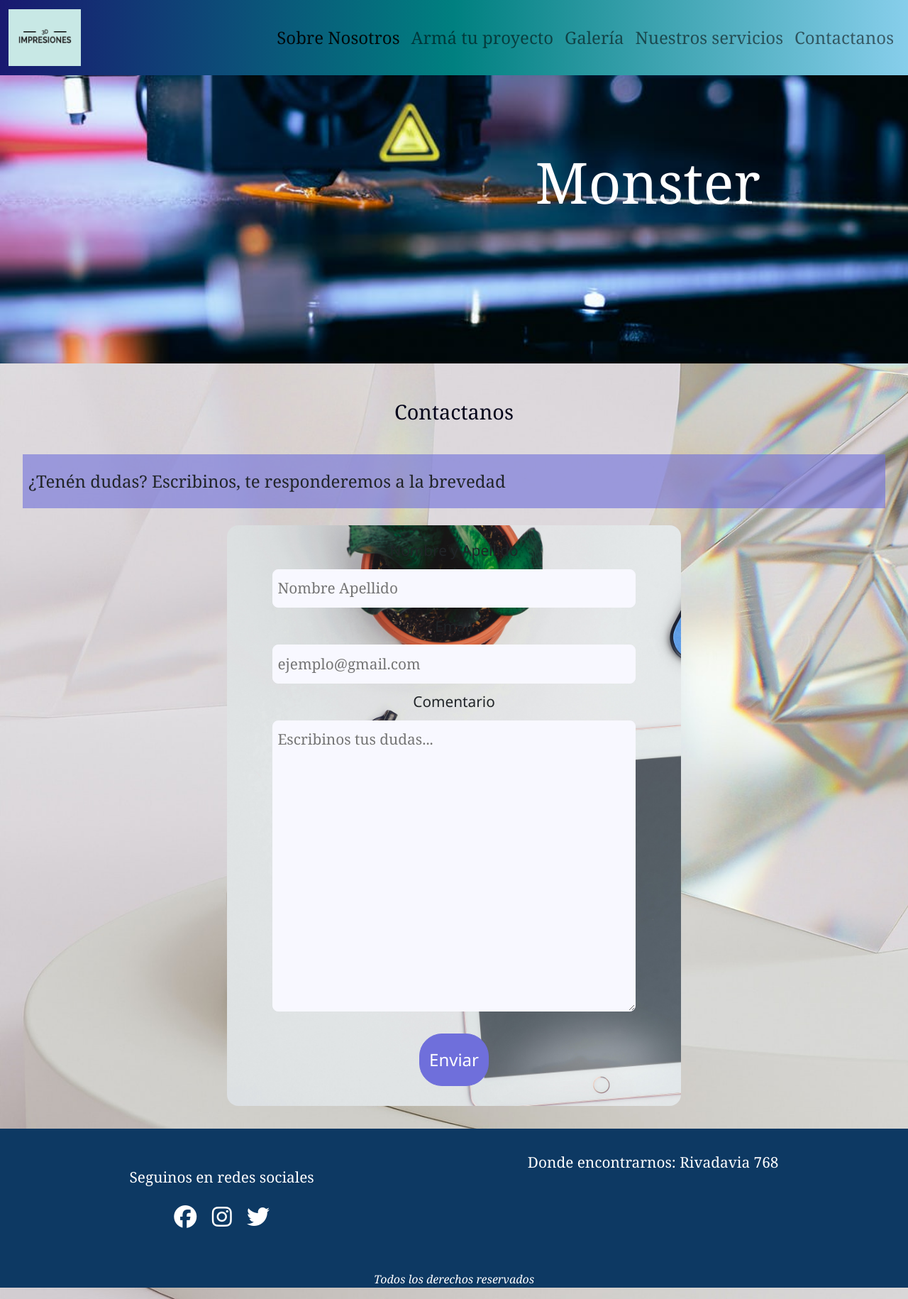
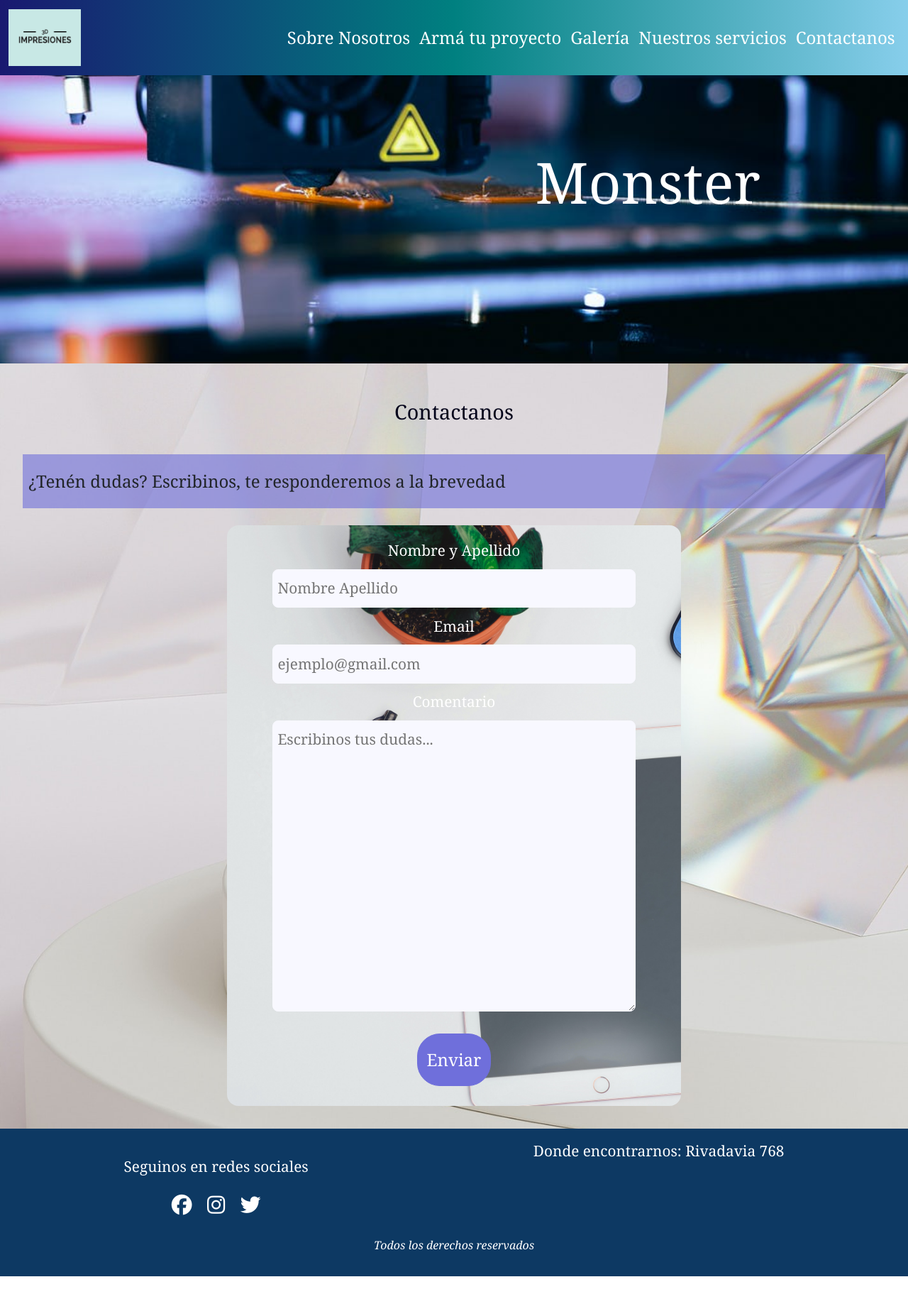
Before and after one commit to MadalenaDaniela/impresiones3d, a plain HTML site: page paginas/contactanos.html in a window 1280 px wide. Shown: the whole page at 71% size. After the commit the page ends 1798 px from the top, so only its background shows below. Drawn offline with nearby package versions, Linux system fonts and the light colour scheme; grey boxes are pictures that could not be loaded.

Commit message:
desafio bootstrap a todas la paginas

```diff
--- a/css/estilos.css
+++ b/css/estilos.css
@@ -26,12 +26,13 @@ nav {
     background-image: linear-gradient(to left,skyblue, teal, midnightblue);
     font-family: Cambria, Cochin, Georgia, Times, 'Times New Roman', serif;
     font-size: 1.5rem;
-    color:white;
 }
 
-nav a {
+.nav-item {
     text-decoration: none;
     color: white;
+    padding: 0.2rem;
+    margin: 0.2rem;
 }
 
 nav a:link {
@@ -41,14 +42,14 @@ nav a:link {
 
 nav a:visited {
     text-decoration: none;
-    color: white;
+    color: #CCD9FF;
 }
 
 nav a:hover {
     text-decoration: none;
     background-color: white;
     color: rgb(13, 57, 99);
-    border-radius: 0.3rem;
+    border-radius: 0.5rem;
 }
 
 nav a:active {
@@ -146,7 +147,7 @@ h4 a:hover {
     background-color: rgb(13, 57, 99);
     color: white;
     border-radius: 0.5rem;
-    padding: 0.5rem;
+    padding: 0.3rem;
 }
 
 h4 a:active {
@@ -159,19 +160,31 @@ h4 a:active {
 
 .footer {
     display: grid;
-    grid-template-areas: "redes ubicacion";
+    grid-template-areas: "redes ubicacion"
+                         "reservados reservados";
     align-items: center;
     background-color: rgb(13, 57, 99);
     color: white;
     font-family: Cambria, Cochin, Georgia, Times, 'Times New Roman', serif;
     line-height: 1.5;
-    padding: 2rem;
+    padding: 1rem;
+    text-align: center;
+    font-size: 1.3rem;
 }
 
 .footer__redes {
     grid-area: redes;
-    font-size: 1.3rem;
-    text-align: center;
+}
+
+.footer__ubicacion {
+    grid-area: ubicacion;
+
+}
+
+.derechos {
+    grid-area: reservados;
+    font-size: 1rem;
+    font-style: italic;
 }
 
 a {
@@ -181,7 +194,7 @@ a {
 a i {
     text-decoration: none;
     color: white;
-    font-size: 2rem;
+    font-size: 1.8rem;
     margin: 0.5rem;
 }
 
@@ -193,7 +206,7 @@ a i:hover {
 .animacion {
     animation-duration: 4s;
     animation-name: icono__animacion;
-    animation-iteration-count: infinite;
+    animation-iteration-count: initial;
 }
 
 @keyframes icono__animacion {
@@ -217,25 +230,9 @@ a i:hover {
     }
 }
 
-.footer__ubicacion {
-    grid-area: ubicacion;
-    font-size: 1.3rem;
-    text-align: center;
-}
-
 .iframe {
     height: 10vh;
     width: 20vw;
-}
-
-.derechos {
-    grid-area: recervados;
-    background-color: rgb(13, 57, 99);
-    font-family: Cambria, Cochin, Georgia, Times, 'Times New Roman', serif;
-    font-size: 1rem;
-    font-style: italic;
-    color: white;
-    text-align: center;
 }
 
 .pagina {
@@ -279,7 +276,7 @@ a i:hover {
     display: flex;
     flex-direction: column;
     text-align: center;
-    font-family: 'Segoe UI', Tahoma, Geneva, Verdana, sans-serif;
+    font-family: Cambria, Cochin, Georgia, Times, 'Times New Roman', serif;
     font-size: 1.3rem;
     line-height: 1.9;
     background-image: url(../recursos/fondoContacto1.jpg);
@@ -287,6 +284,10 @@ a i:hover {
     border-radius: 1rem;
     width: 50vw;
     padding: 1rem;
+}
+
+label {
+    color: white;
 }
 
 .imput {
@@ -298,6 +299,7 @@ a i:hover {
     background-color: ghostwhite;
     border: 1px solid ghostwhite;
     border-radius: 0.5rem;
+    color: gray
 }
 
 .buttonEnviar {
--- a/paginas/contactanos.html
+++ b/paginas/contactanos.html
@@ -21,11 +21,11 @@
                     </button>
                     <div class="collapse navbar-collapse justify-content-end" id="navbarNavAltMarkup">
                         <div class="navbar-nav">
-                            <a class="nav-link active" aria-current="page" href="../index.html#nosotros">Sobre Nosotros</a>
-                            <a class="nav-link" href="arma_tu_proyecto.html">Armá tu proyecto</a>
-                            <a class="nav-link" href="galeria.html">Galería</a>
-                            <a class="nav-link" href="nuestros_servicios.html">Nuestros servicios</a>
-                            <a class="nav-link" href="contactanos.html">Contactanos</a>
+                            <a class="nav-item" href="../index.html#nosotros">Sobre Nosotros</a>
+                            <a class="nav-item" href="arma_tu_proyecto.html">Armá tu proyecto</a>
+                            <a class="nav-item" href="galeria.html">Galería</a>
+                            <a class="nav-item" href="nuestros_servicios.html">Nuestros servicios</a>
+                            <a class="nav-item" href="contactanos.html">Contactanos</a>
                         </div>
                     </div>
                 </div>
@@ -84,9 +84,9 @@
                 <p>Donde encontrarnos: Rivadavia 768</p>
                 <iframe class="iframe" src="https://www.google.com/maps/embed?pb=!1m18!1m12!1m3!1d3289.640240673095!2d-58.63380028510029!3d-34.461279157481776!2m3!1f0!2f0!3f0!3m2!1i1024!2i768!4f13.1!3m3!1m2!1s0x95bca49052a36517%3A0xa92784820c6ffb2b!2sRivadavia%20768%2C%20Gral.%20Pacheco%2C%20Provincia%20de%20Buenos%20Aires!5e0!3m2!1ses-419!2sar!4v1649954845955!5m2!1ses-419!2sar" width="600" height="450" style="border:0;" allowfullscreen="" loading="lazy" referrerpolicy="no-referrer-when-downgrade"></iframe>
             </div>
-        </div>
-        <div class="derechos">
-            <p>Todos los derechos reservados</p>
+            <div class="derechos">
+                <p>Todos los derechos reservados</p>
+            </div>
         </div>
     </footer>
     <script src="https://cdn.jsdelivr.net/npm/bootstrap@5.1.3/dist/js/bootstrap.bundle.min.js" integrity="sha384-ka7Sk0Gln4gmtz2MlQnikT1wXgYsOg+OMhuP+IlRH9sENBO0LRn5q+8nbTov4+1p" crossorigin="anonymous"></script>
```
Also changed, not shown: index.html (+9 -9 lines), paginas/arma_tu_proyecto.html (+8 -8 lines), paginas/galeria.html (+8 -8 lines), paginas/nuestros_servicios.html (+8 -8 lines).
